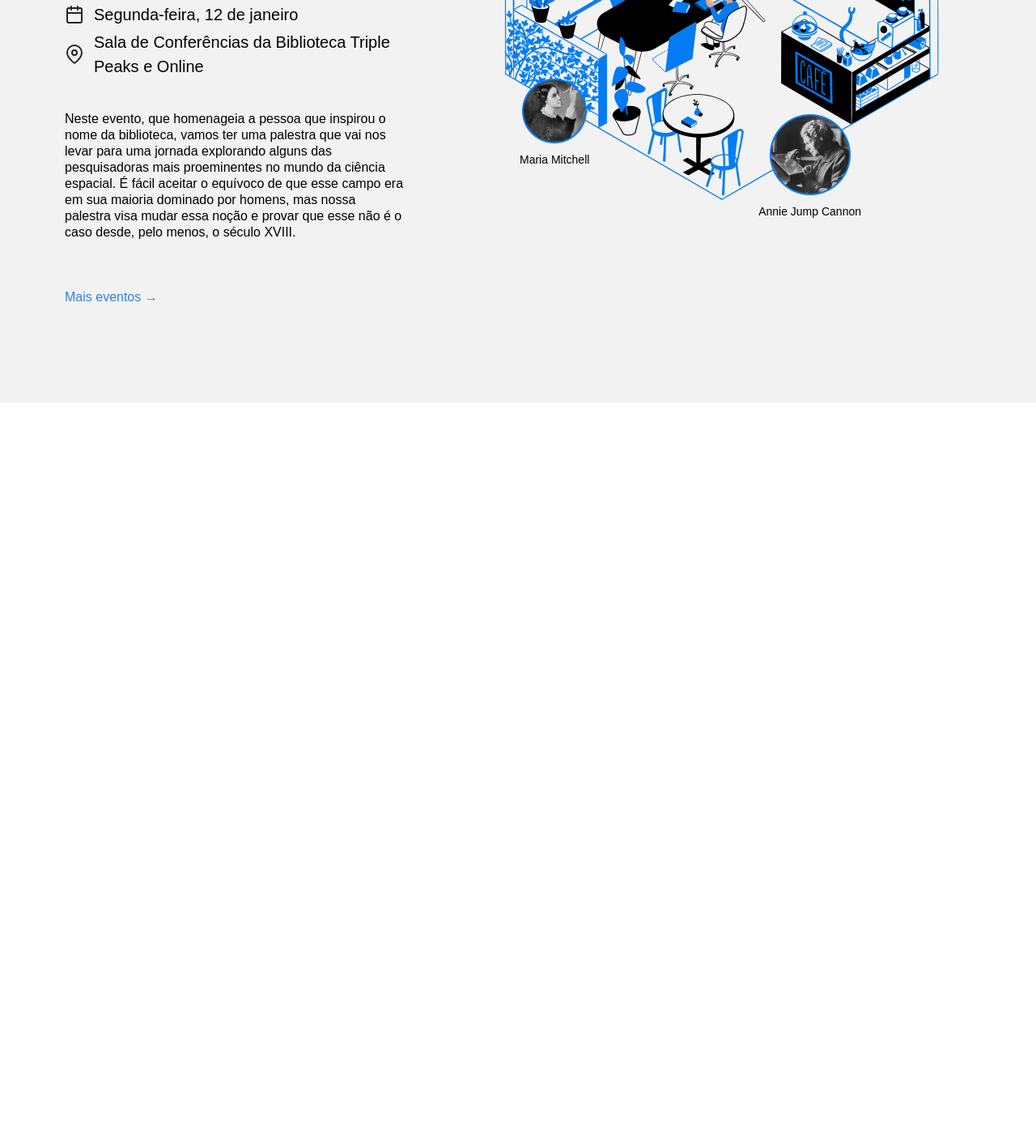
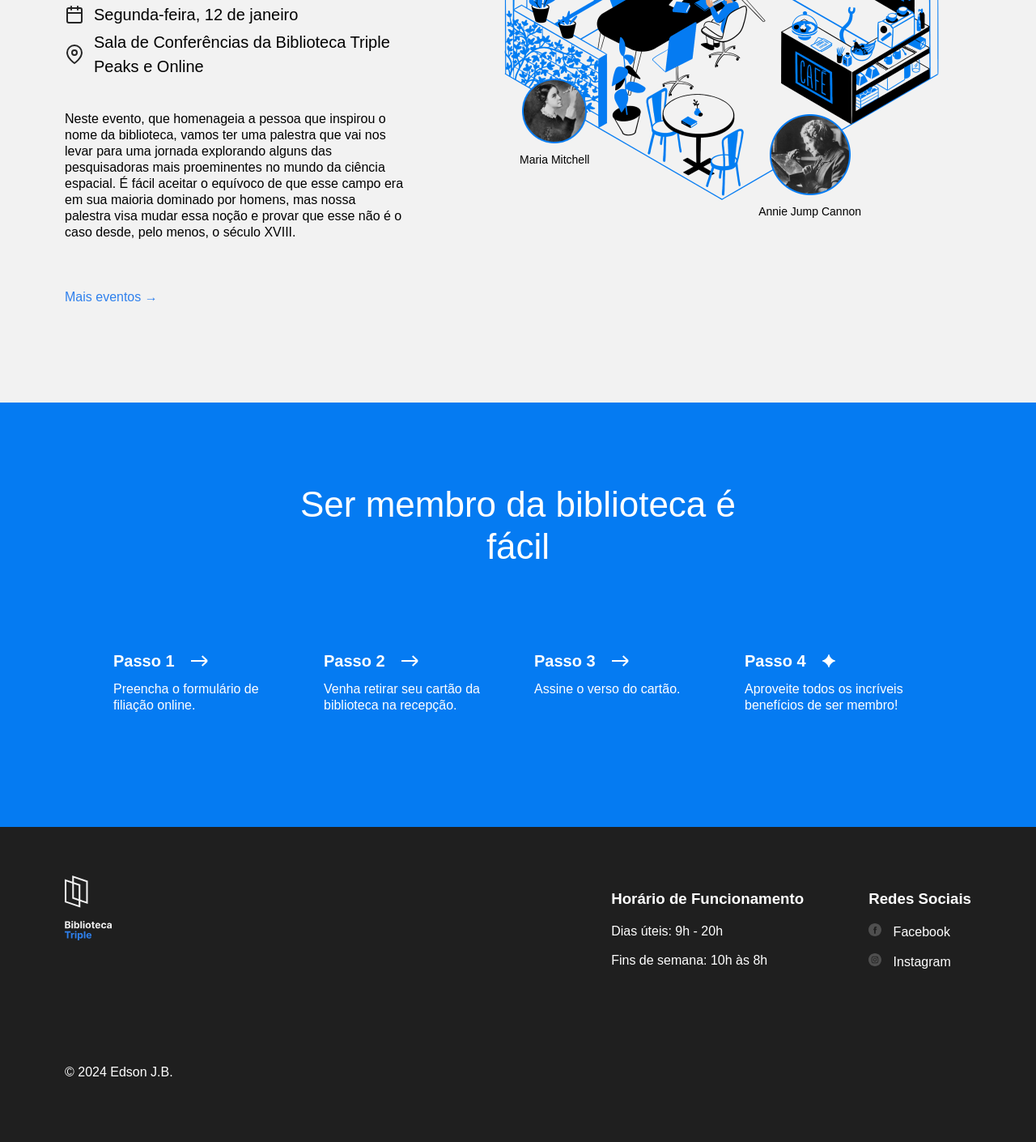
Before and after one commit to edson357357-create/web_project_library_pt, a plain HTML site: page index.html in a window 1280 px wide. Shown: the part 2493-3903 px from the top of the page at 81% size. Before the commit the page ends 2990 px from the top, so only its background shows below. Drawn offline with Linux system fonts and the light colour scheme.

Commit message:
Fase-final-v1

```diff
--- a/index.html
+++ b/index.html
@@ -26,10 +26,10 @@
               <a class="nav__link" href="#events">Eventos</a>
             </li>
             <li>
-              <a class="nav__link">Seja um membro</a>
+              <a class="nav__link" href="#Seja-um-membro">Seja um membro</a>
             </li>
             <li>
-              <a class="nav__link">Contatos</a>
+              <a class="nav__link" href="#Contatos">Contatos</a>
             </li>
           </ul>
         </nav>
@@ -216,7 +216,106 @@
           </div>
           <!-- Comece a criar a composição aqui -->
         </section>
+        <section class="membership" id="Seja-um-membro">
+          <h2 class="membership__title">Ser membro da biblioteca é fácil</h2>
+          <ul class="membership__steps">
+            <li class="step">
+              <h3 class="step__title">
+                Passo 1
+                <img
+                  src="./images/icon_step_forward.svg"
+                  alt="icon forward"
+                  class="step__icon"
+                />
+              </h3>
+              <p class="step__description">
+                Preencha o formulário de filiação online.
+              </p>
+            </li>
+            <li class="step">
+              <h3 class="step__title">
+                Passo 2
+                <img
+                  src="./images/icon_step_forward.svg"
+                  alt="icon forward"
+                  class="step__icon"
+                />
+              </h3>
+              <p class="step__description">
+                Venha retirar seu cartão da biblioteca na recepção.
+              </p>
+            </li>
+            <li class="step">
+              <h3 class="step__title">
+                Passo 3
+                <img
+                  src="./images/icon_step_forward.svg"
+                  alt="icon forward"
+                  class="step__icon"
+                />
+              </h3>
+              <p class="step__description">Assine o verso do cartão.</p>
+            </li>
+            <li class="step">
+              <h3 class="step__title">
+                Passo 4
+                <img
+                  src="./images/icon_step_finish.svg"
+                  alt="icon finish"
+                  class="step__icon"
+                />
+              </h3>
+              <p class="step__description">
+                Aproveite todos os incríveis benefícios de ser membro!
+              </p>
+            </li>
+          </ul>
+        </section>
       </main>
+      <footer class="footer" id="Contatos">
+        <div class="footer__columns">
+          <div class="footer__column">
+            <img
+              src="./images/logo_white.svg"
+              alt="Logo da triple ten"
+              class="footer__logo"
+            />
+          </div>
+          <div class="footer__column footer__column_content_hours">
+            <h3 class="footer__column-heading">Horário de Funcionamento</h3>
+            <ul class="footer__list">
+              <li class="footer__list-item">
+                <p>Dias úteis: 9h - 20h</p>
+              </li>
+              <li class="footer__list-item">
+                <p>Fins de semana: 10h às 8h</p>
+              </li>
+            </ul>
+          </div>
+          <div class="footer__column footer__column_content_social">
+            <h3 class="footer__column-heading">Redes Sociais</h3>
+            <ul class="footer__list">
+              <li class="footer__list-item">
+                <img
+                  src="./images/facebook_white.svg"
+                  alt="logo do facebook"
+                  class="footer__social-icon"
+                />
+                <a href="#" class="footer__column-link">Facebook</a>
+              </li>
+              <li class="footer__list-item">
+                <img
+                  src="./images/instagram_white.svg"
+                  alt="logo do instagram"
+                  class="footer__social-icon"
+                />
+                <a href="#" class="footer__column-link">Instagram</a>
+              </li>
+            </ul>
+          </div>
+        </div>
+        <p class="footer__copyright">© 2024 Edson J.B.</p>
+      </footer>
     </div>
   </body>
 </html>
--- a/styles/style.css
+++ b/styles/style.css
@@ -286,3 +286,106 @@
   font-size: 14px;
   margin: 0;
 }
+.membership {
+  padding: 100px 0 140px;
+  background-color: #057bf2;
+  color: #ffffff;
+}
+
+.membership__title {
+  max-width: 574px;
+  margin: 0 auto;
+  text-align: center;
+  font-size: 44px;
+  font-weight: 500;
+  line-height: 52px;
+}
+
+.membership__steps {
+  list-style-type: none;
+  padding: 0;
+  margin: 100px 0 0;
+  display: flex;
+  justify-content: center;
+  gap: 40px;
+}
+
+.step {
+  flex-basis: 220px;
+}
+
+.step__title {
+  margin: 0;
+  font-size: 20px;
+  line-height: 30px;
+  font-weight: 700;
+  display: flex;
+  align-items: center;
+}
+
+.step__icon {
+  margin-left: 20px;
+}
+
+.step__description {
+  margin: 10px 0 0;
+}
+
+.footer {
+  box-sizing: border-box;
+  background-color: #1f1f1f;
+  padding: 60px 80px;
+}
+
+.footer__columns {
+  font-size: 16px;
+  line-height: 20px;
+  display: flex;
+  flex-wrap: wrap;
+  color: white;
+}
+
+.footer__column_content_hours {
+  margin-left: auto;
+}
+
+.footer__column_content_social {
+  margin-left: 80px;
+}
+
+.footer__logo {
+  height: 80px;
+  width: 58px;
+}
+
+.footer__column-heading {
+  margin-bottom: 20px;
+}
+
+.footer__list {
+  list-style-type: none;
+  padding: 0;
+  margin: 0;
+}
+
+.footer__list-item {
+  margin-bottom: 16px;
+}
+
+.footer__column-link {
+  color: white;
+  text-decoration: none;
+}
+
+.footer__social-icon {
+  width: 16px;
+  height: 16px;
+  margin: 0 10px 0 0;
+}
+
+.footer__copyright {
+  font-size: 16px;
+  line-height: 20px;
+  margin-top: 100px;
+  color: white;
+}
```
